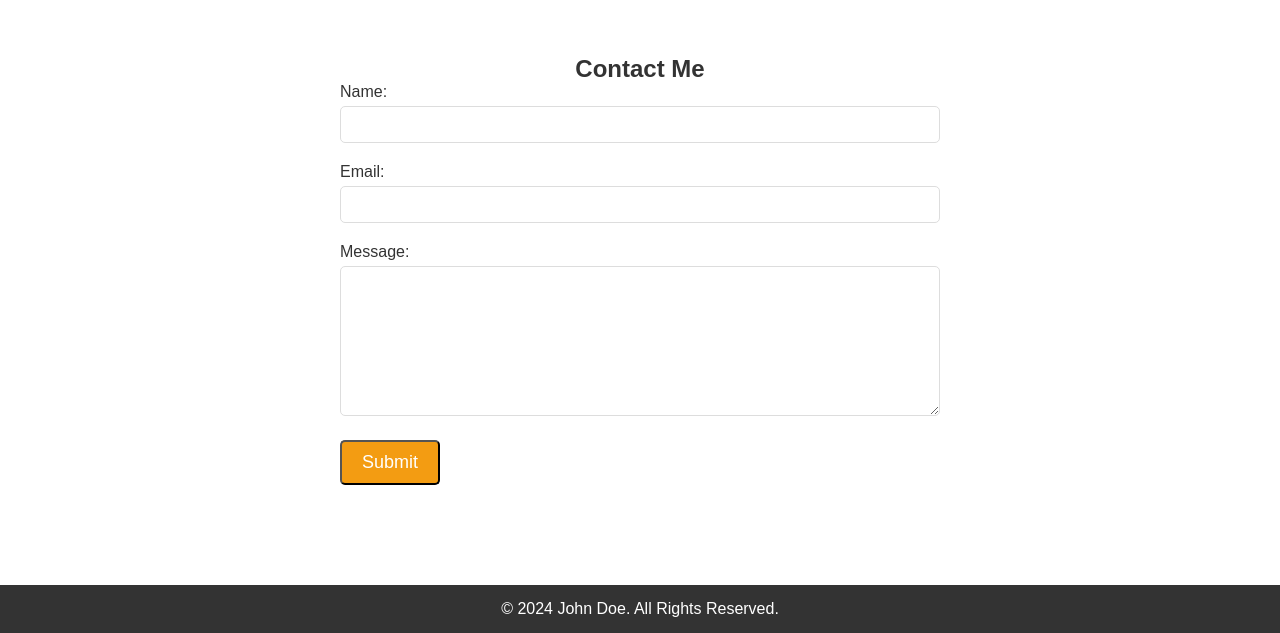
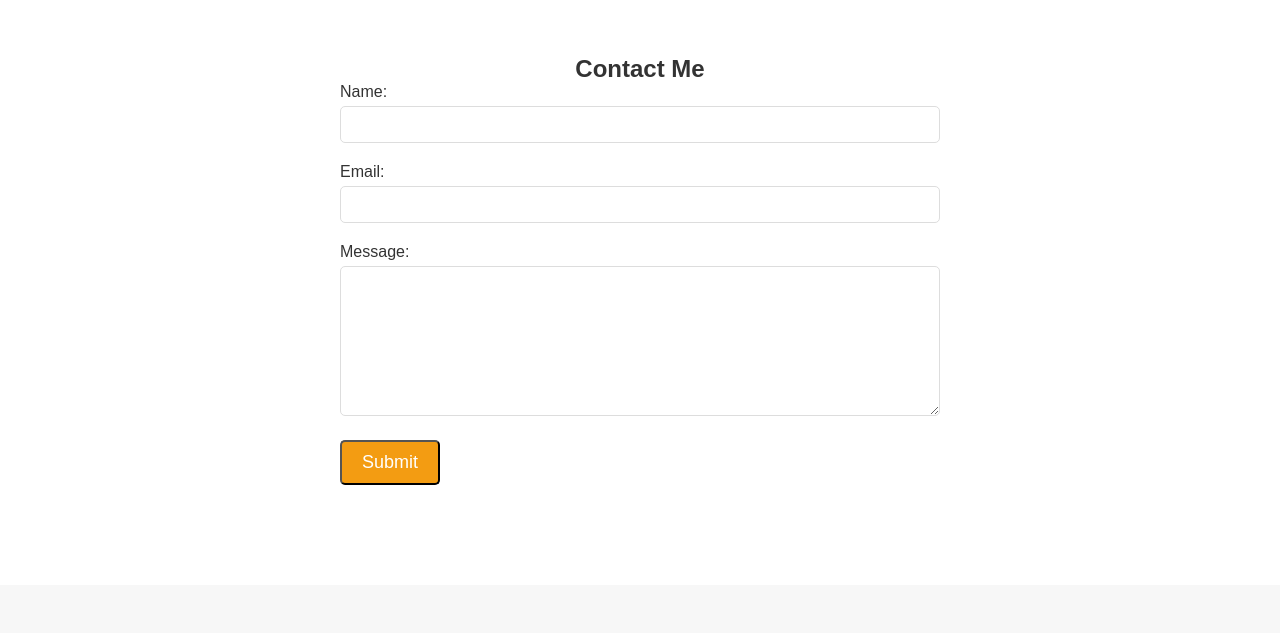
Before and after one commit to Ghiar7/ghiar7.github.io, a plain HTML site: page index.html in a window 1280 px wide. Shown: the part 2533-3166 px from the top of the page. After the commit the page ends 3118 px from the top, so only its background shows below. Drawn offline with Linux system fonts and the light colour scheme.

Commit message:
Update index.html

```diff
--- a/index.html
+++ b/index.html
@@ -7,7 +7,6 @@
     <link rel="stylesheet" href="styles.css">
 </head>
 <body>
-    <!-- Header Section -->
     <header>
         <nav>
             <ul>
@@ -42,7 +41,7 @@
         </div>
     </section>
 
-    <!-- Projects Section -->
+    <!-- Achievements Section -->
     <section id="projects" class="section">
         <h2>Achievement</h2>
         <div class="project-list">
@@ -108,10 +107,6 @@
         <p id="formMessage" class="hidden"></p>
     </section>
 
-    <!-- Footer -->
-    <footer>
-        <p>© 2024 John Doe. All Rights Reserved.</p>
-    </footer>
 
     <script src="script.js"></script>
 </body>
```
